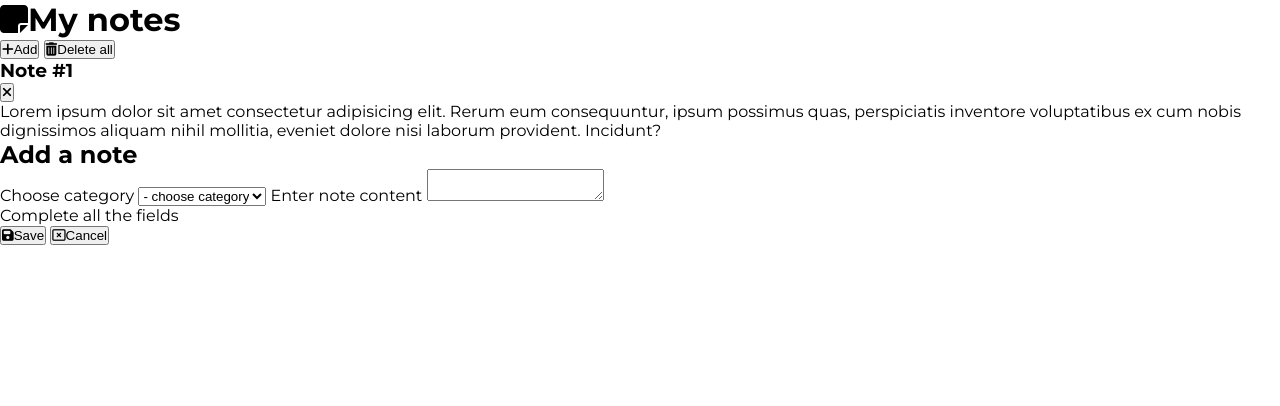
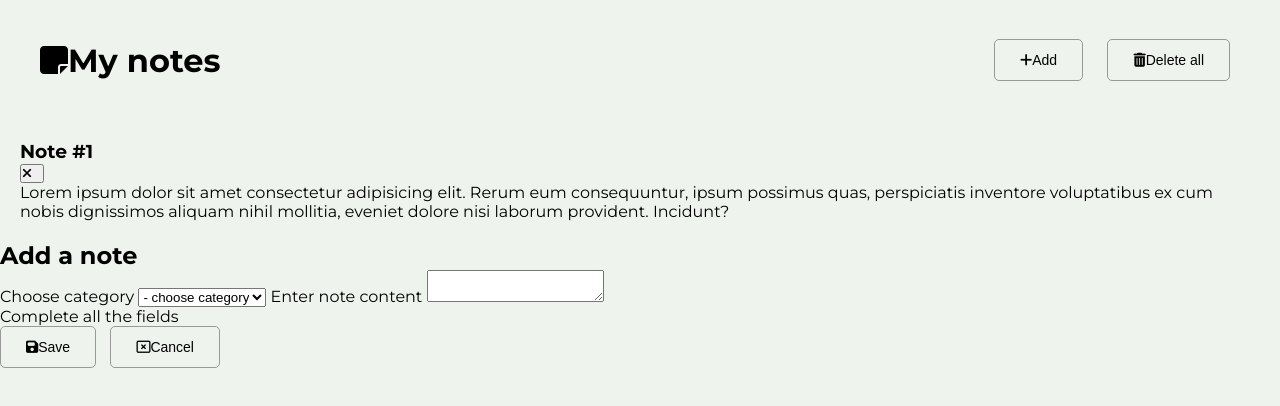
Before and after one commit to marcin-kk/MyNotes, a plain HTML site: page index.html in a window 1280 px wide. Drawn offline with Linux system fonts and the light colour scheme.

Commit message:
buttons and note area styled, color palette added as img

```diff
--- a/style.css
+++ b/style.css
@@ -5,5 +5,47 @@
 }
 
 body {
+    height: 100vh;
     font-family: 'Montserrat', sans-serif;
+    background-color: #eef4ed;
 }
+
+.menu {
+    display: flex;
+    justify-content: space-between;
+    align-items: center;
+    padding: 40px;
+    height: 120px;
+}
+
+.icon {
+    margin-right: 10px;
+}
+
+.add {
+    margin-right: 20px;
+}
+
+.menu .icon,
+.note-panel .icon {
+    padding: 12px 25px;
+    background: none;
+    border: 1px solid #999;
+    border-radius: 5px;
+    font-size: 14px;
+    cursor: pointer;
+    transition: background-color .3s, color .3s;
+}
+
+.menu .icon:hover,
+.note-panel .icon:hover {
+    background-color: #333;
+    color: #ddd;
+}
+
+.note-area {
+    display: flex;
+    align-items: flex-start;
+    flex-wrap: wrap;
+    padding: 20px;
+}
```
Also changed, not shown: img/Colors MyNotes.png (added).
